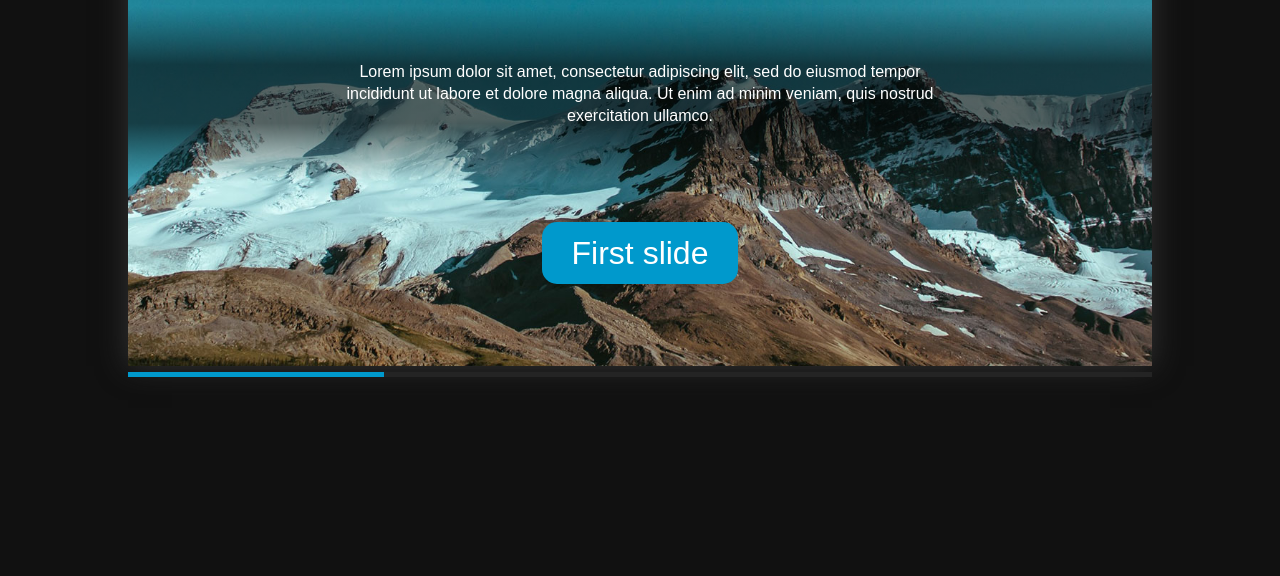
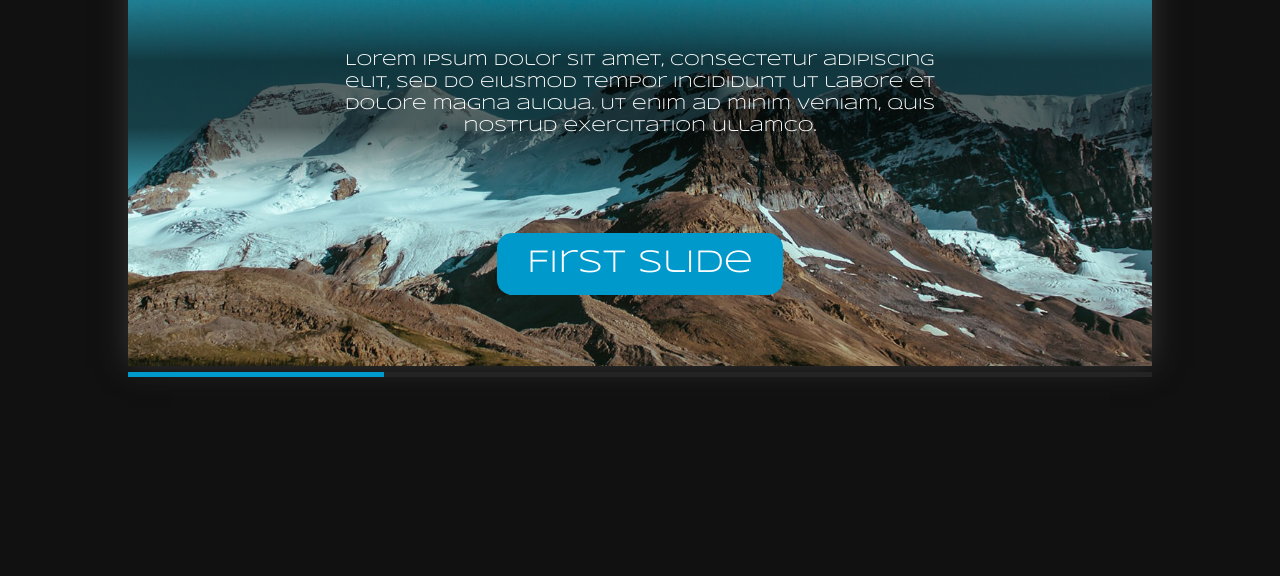
Before and after one commit to clickad/jquery-slider, a plain HTML site: page src/index.html in a window 1280 px wide. Shown: the part 224-800 px from the top of the page. Drawn offline with nearby package versions, Linux system fonts and the light colour scheme.

Commit message:
font family added

```diff
--- a/src/css/style.css
+++ b/src/css/style.css
@@ -4,7 +4,7 @@ a:hover{
 }
 
 body {
- font-family: Arial, Helvetica, sans-serif;
+ font-family: Syncopate, Arial, Helvetica, sans-serif;
   color: #333;
   min-height: 100vh;
   background: #111;
```
